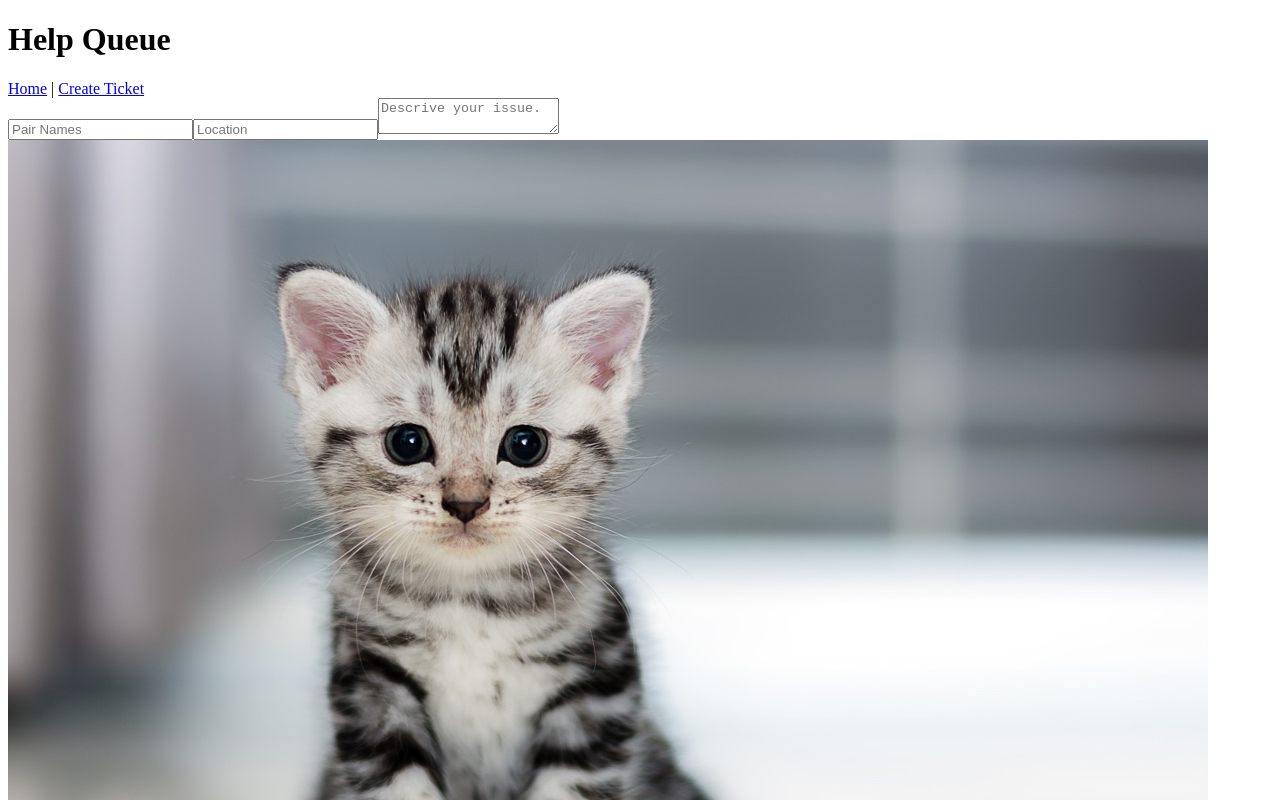
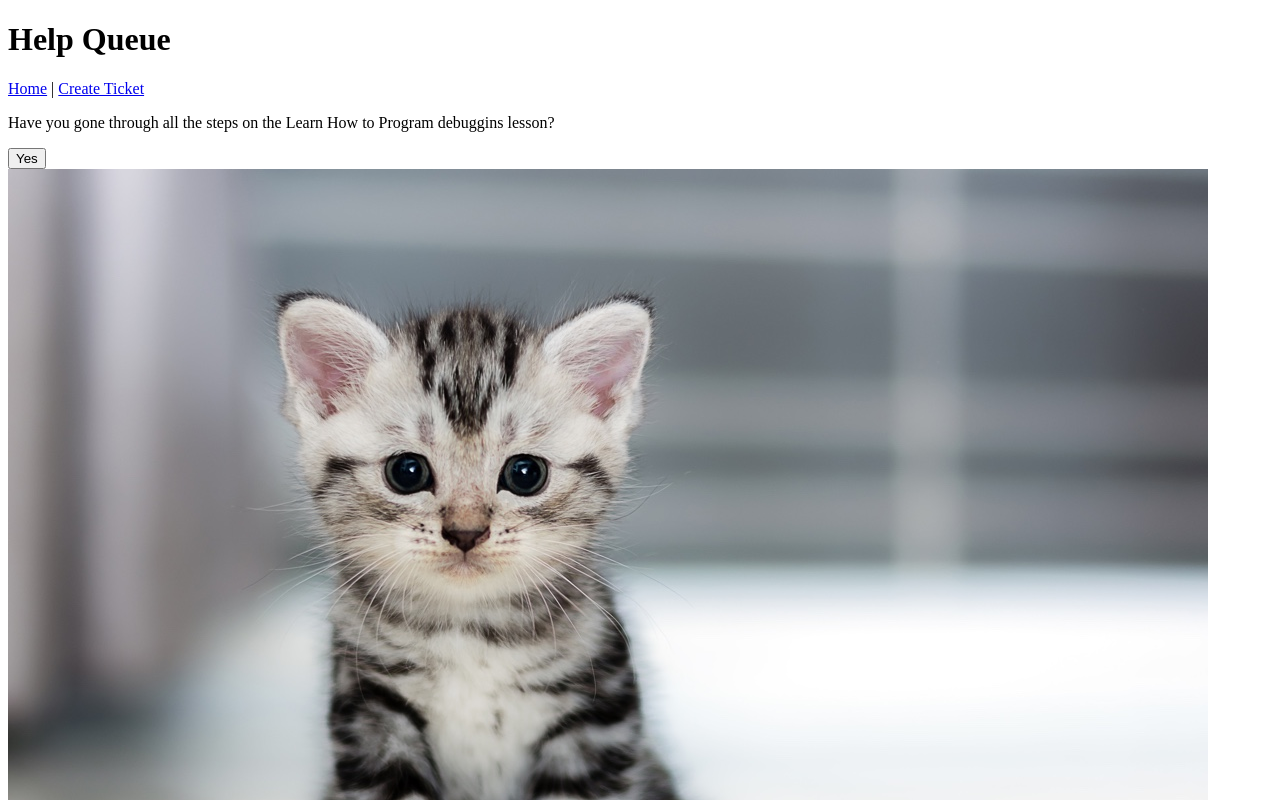
Before and after one commit to jftubridy/reactHelpQueue, a React app: page /#/newticket in a window 1280 px wide. Shown: the top 800 px of the page. Built offline with nearby package versions, Linux system fonts and the light colour scheme.

Commit message:
add state, console logging issue, and clearing fields after submitting

```diff
--- a/src/components/App.jsx
+++ b/src/components/App.jsx
@@ -2,7 +2,7 @@
 import Header from './Header';
 import TicketList from './TicketList';
 import { Switch, Route } from 'react-router-dom';
-import NewTicketForm from './NewTicketForm';
+import NewTicketControl from './NewTicketControl';
 import Error404 from './Error404';
 import Picture from './Picture';
 
@@ -12,7 +12,7 @@
       <Header/>
       <Switch>
         <Route exact path='/' component={TicketList} />
-        <Route path='/newticket' component={NewTicketForm} />
+        <Route path='/newticket' component={NewTicketControl} />
         <Route component={Error404} />
       </Switch>
       <Picture />
--- /dev/null
+++ b/src/components/ConfirmationQuestions.jsx
@@ -0,0 +1,18 @@
+import React from 'react';
+import PropTypes from 'prop-types';
+
+function ConfirmationQuestions(props) {
+  return (
+    <div>
+      <p>Have you gone through all the steps on the Learn How to Program debuggins lesson?</p>
+      <button onClick={props.onTroubleshootingConfirmation}>Yes</button>
+    </div>
+  );
+}
+
+ConfirmationQuestions.propTypes = {
+  onTroubleshootingConfirmation: PropTypes.func
+  //PropTypes.func is the prop type dceclaration for functions passed into a componenet as a prop
+};
+
+export default ConfirmationQuestions;
--- /dev/null
+++ b/src/components/NewTicketControl.jsx
@@ -0,0 +1,48 @@
+// This new component will be the "headquarters" for our ticket creation process.
+// Whenever a componenet's primary role is managing or syncing a specific interaction, its common to include the suffix Control in its name.  These are somtimes known as container componenets.
+
+//States are fluid and ever-changing, props are not!
+//Functional components cannot have state, if a component is defined as a function it is not capable of possessing state
+//componenets that require state MUST be defined as a class
+//Only define componenets as a class if absolutely requires state
+import React from 'react';
+import NewTicketForm from './NewTicketForm';
+import ConfirmationQuestions from './ConfirmationQuestions';
+
+class NewTicketControl extends React.Component {
+
+  constructor(props) {
+    super(props);
+    //super is called to access a parent class's constructor
+    this.state = {
+      formVisibleOnPage: false
+      // exampleBooleanStateData: false,
+      // exampleStringStateData: 'Hey',
+      // exampleArrayStateData: [],
+      // exampleIntegerStateData: 1
+    };
+    this.handleTroubleshootingConfirmation = this.handleTroubleshootingConfirmation.bind(this);
+  }
+
+  handleTroubleshootingConfirmation() {
+    this.setState({ formVisibleOnPage: true });
+  }
+  //using .setState() is the only way to update state outside of a constructor!
+  //it's common practice to include the term 'handle' in the name of an event handler to differentiate them from other methods easily.
+
+  render() {
+    let currentlyVisibleContent = null;
+    if (this.state.formVisibleOnPage) {
+      currentlyVisibleContent = <NewTicketForm />;
+    } else {
+      currentlyVisibleContent = <ConfirmationQuestions onTroubleshootingConfirmation={this.handleTroubleshootingConfirmation} />;
+    }
+    return (
+      <div>
+        {currentlyVisibleContent}
+      </div>
+    );
+  }
+}
+
+export default NewTicketControl;
--- a/src/components/NewTicketForm.jsx
+++ b/src/components/NewTicketForm.jsx
@@ -1,20 +1,38 @@
 import React from 'react';
 
-function NewTicketForm(){
+function NewTicketForm() {
+  let _names = null;
+  let _location = null;
+  let _issue = null;
+
+  function handleNewTicketFormSubmission(event) {
+    event.preventDefault();
+    console.log(_names.value);
+    console.log(_location.value);
+    console.log(_issue.value);
+    _names.value = ''
+    _location.value = ''
+    _issue.value = ''
+  }
+
   return(
     <div>
-      <form>
+      <form onSubmit={handleNewTicketFormSubmission}>
         <input
           type='text'
           id='names'
-          placeholder='Pair Names'/>
+          placeholder='Pair Names'
+          ref={(input) => {_names = input;}}/>
         <input
           type='text'
           id='location'
-          placeholder='Location'/>
+          placeholder='Location'
+          ref={(input) => { _location = input;}}/>
         <textarea
           id='issue'
-          placeholder='Descrive your issue.'/>
+          placeholder='Describe your issue.'
+          ref={(textarea) => {_issue = textarea;}}/>
+        <button type='submit'>Help!</button>
       </form>
     </div>
   );
```
Also changed, not shown: src/components/ExampleClassComponent.jsx (added, +18 -0 lines), .eslintrc.json, src/index.jsx (line endings or trailing spaces), 1 other file (tests, documents, lock files or other folders).
